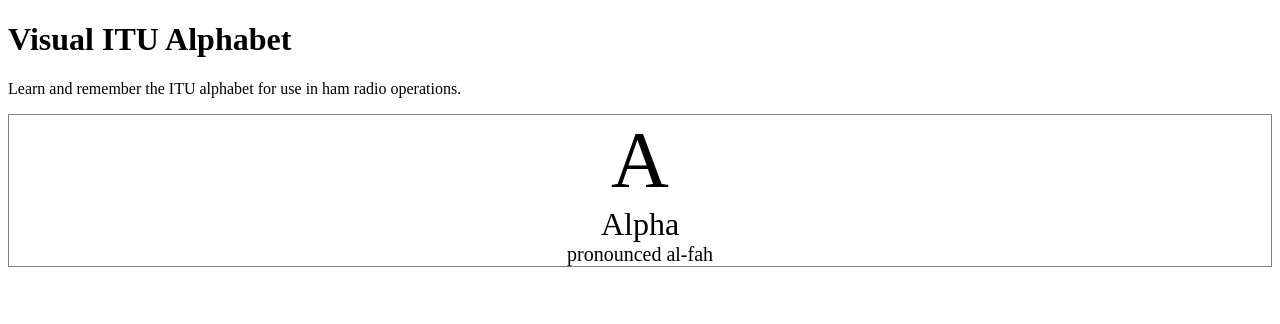
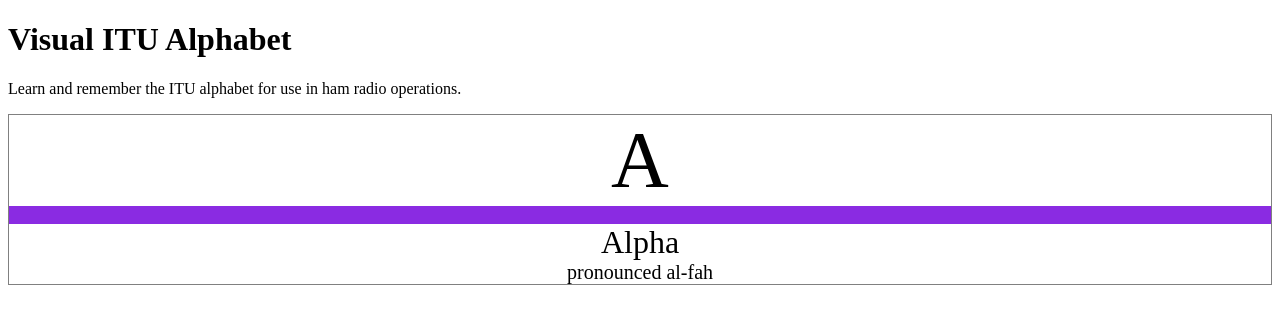
Before and after one commit to kristenkinnearohlmann/itu-alpha, a plain HTML site: page index.html in a window 1280 px wide. Drawn offline with Linux system fonts and the light colour scheme.

Commit message:
Added placeholder image div and content

```diff
--- a/assets/styles.css
+++ b/assets/styles.css
@@ -5,6 +5,10 @@
 #display-letter {
     font-size: 5rem;
     text-align: center;
+}
+
+#display-letter-img {
+    background-color: blueviolet;
 }
 
 #phonetic-word {
--- a/index.html
+++ b/index.html
@@ -12,6 +12,7 @@
             <p>Learn and remember the ITU alphabet for use in ham radio operations.</p>
             <div id="display-frame">
                 <div id="display-letter"></div>
+                <div id="display-letter-img"></div>
                 <div id="phonetic-word"></div>
                 <div id="pronounce-container"><span>pronounced</span>&nbsp;<span id="pronunciation"></span></div>
             </div>
--- a/src/index.js
+++ b/src/index.js
@@ -1,4 +1,5 @@
 const displayLetter = document.getElementById('display-letter')
+const displayLetterImg = document.getElementById('display-letter-img')
 const phoneticWord = document.getElementById('phonetic-word')
 const pronunciation = document.getElementById('pronunciation')
 
@@ -19,6 +20,7 @@ const displayInitialAlpha = () => {
     console.log('Display function')
     console.log(alpha[0])
     displayLetter.textContent = alpha[0].letter
+    displayLetterImg.innerHTML = '<img src="">'
     phoneticWord.textContent = alpha[0].phonetic_word
     pronunciation.textContent = alpha[0].pronunciation
 }
```
